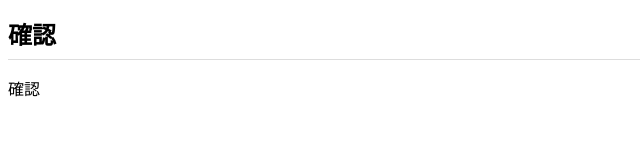
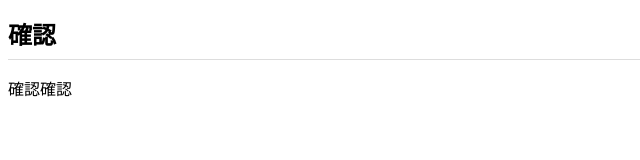
Before and after one commit to hakusekirei2021/hakusekirei2021.github.io, a plain HTML site: page index.html in a window 1280 px wide. Shown: the full height of the page, 0-640 px from the left. Drawn offline with Linux system fonts and the light colour scheme.

Commit message:
Add files via upload

```diff
--- a/index.html
+++ b/index.html
@@ -7,6 +7,6 @@
 </head>
 <body>
   <h1>確認</h1>
-  <p>確認</p>
+  <p>確認確認</p>
 </body>
 </html>
```
